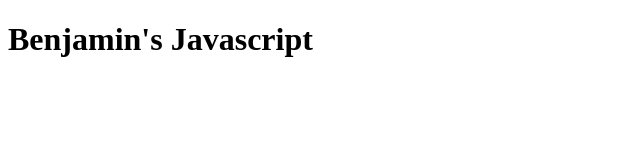
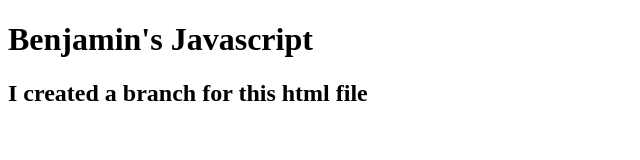
Before and after one commit to XenoCoding/JavaScript-Calculator, a plain HTML site: page index.html in a window 1280 px wide. Shown: the whole page, without its empty margins (0-640 px from the left). Drawn offline with Linux system fonts and the light colour scheme.

Commit message:
index branch

```diff
--- a/index.html
+++ b/index.html
@@ -9,6 +9,7 @@
 
 <body>
   <h1>Benjamin's Javascript</h1>
+  <h2>I created a branch for this html file</h2>
 
   <script src="main.js"></script>
 </body>
```
Also changed, not shown: index-branch.html (added, +1 -0 lines).
